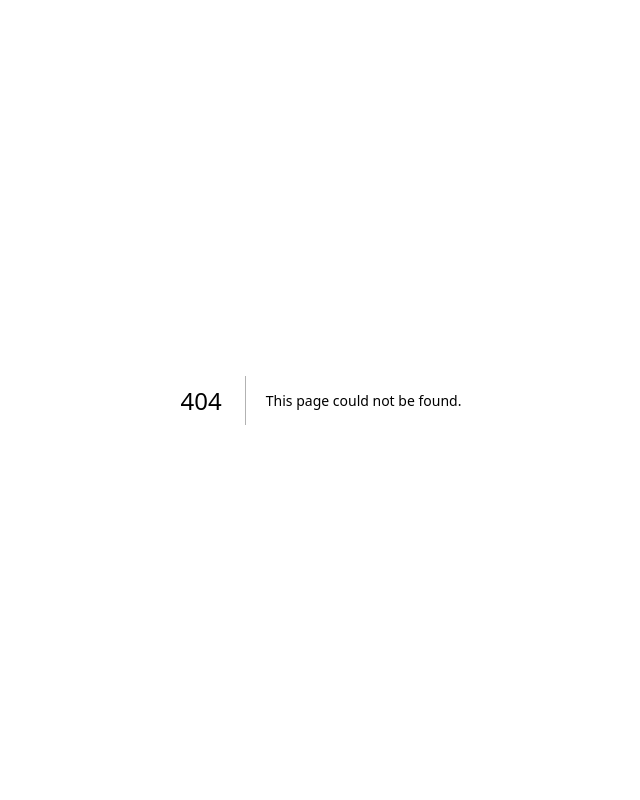
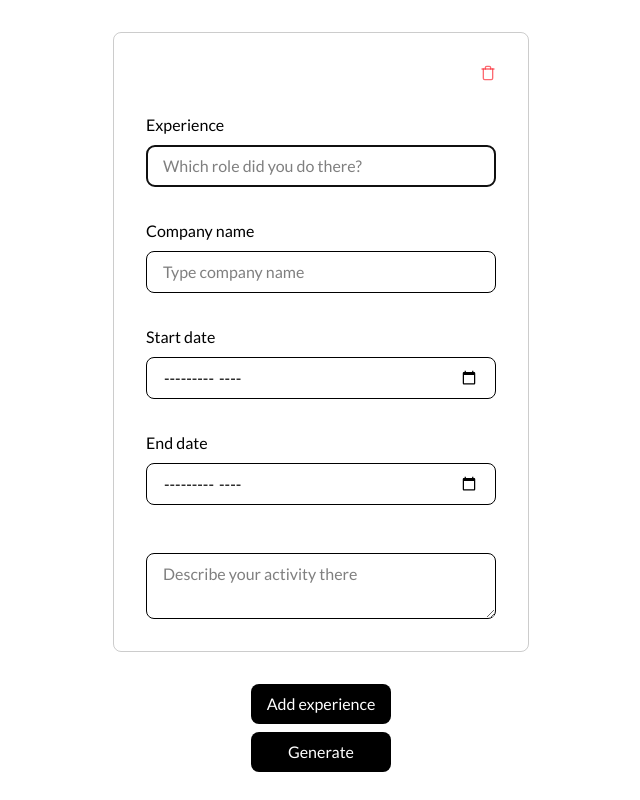
Before and after one commit to richardqcarvalho/prezentme, a Next.js app: page /experience in a window 1280 px wide. Before the commit this address had no page. Shown: the whole page, without its empty margins (319-959 px from the left). Built offline with nearby package versions, Linux system fonts and the light colour scheme.

Commit message:
feat: Adding experience section

```diff
--- a/app/about-me/actions.ts
+++ /dev/null
@@ -1,29 +0,0 @@
-import {
-  DEFAULT_INFORMATIONS,
-  getEducation,
-  getExperience,
-  getLanguage,
-  getProject,
-  getSetup,
-} from "@/data/information";
-import { HTML } from "@/data/template";
-
-export async function generateHTML(informations: typeof DEFAULT_INFORMATIONS) {
-  const birthDate = new Date(`${informations.birthDate}T00:00:00`);
-  const birthDateString = birthDate.toLocaleDateString();
-  const age = Math.floor((Date.now() - birthDate.getTime()) / 31540000000);
-  const filledHTML = HTML.replaceAll("{firstName}", informations.firstName)
-    .replaceAll("{lastName}", informations.lastName)
-    .replaceAll("{role}", informations.role)
-    .replaceAll("{birthDate}", `${birthDateString} (${age} years old)`)
-    .replaceAll("{number}", informations.number)
-    .replaceAll("{location}", informations.location)
-    .replaceAll("{email}", informations.email)
-    .replaceAll("{language}", getLanguage(informations.language))
-    .replaceAll("{experience}", getExperience(informations.experience))
-    .replaceAll("{education}", getEducation(informations.education))
-    .replaceAll("{project}", getProject(informations.project))
-    .replaceAll("{setup}", getSetup(informations.setup));
-
-  return new Blob([filledHTML]);
-}
--- /dev/null
+++ b/app/experience/page.tsx
@@ -0,0 +1,131 @@
+"use client";
+
+import Button from "@/components/button";
+import Input from "@/components/input";
+import TextArea from "@/components/text-area";
+import { DEFAULT_INFORMATIONS, generateHTML } from "@/data/information";
+import { cn } from "@/lib/utils";
+import { informationStore } from "@/store";
+import { Trash } from "lucide-react";
+import { useEffect, useRef, useState } from "react";
+import { useFieldArray, useForm } from "react-hook-form";
+import z from "zod";
+
+const formSchema = z.object({
+  experience: z.array(
+    z.object({
+      title: z.string().nonempty(),
+      company: z.string().nonempty(),
+      start: z.string().nonempty(),
+      end: z.string().nonempty(),
+      description: z.string().nonempty(),
+      technologies: z.array(z.string()).nonempty(),
+    }),
+  ),
+});
+
+export default function Experience() {
+  const hasRun = useRef(false);
+  const [technologies, setTechnologies] = useState<string[][]>([[]]);
+  const { setInformation, experience, ...rest } = informationStore();
+  const {
+    handleSubmit,
+    register,
+    control,
+    formState: { isValid },
+    setValue,
+    watch,
+    getValues,
+  } = useForm<z.infer<typeof formSchema>>();
+  const { fields, append, remove } = useFieldArray({
+    control,
+    name: "experience",
+  });
+
+  useEffect(() => {
+    if (!hasRun.current) {
+      append(experience);
+      hasRun.current = true;
+    }
+  }, []);
+
+  // useEffect(() => {
+  //   console.log(technologies);
+  // }, [technologies]);
+
+  async function onSubmit(informations: z.infer<typeof formSchema>) {
+    setInformation(informations);
+
+    const HTML = await generateHTML({ ...informations, ...rest });
+    const url = window.URL.createObjectURL(HTML);
+    const a = document.createElement("a");
+
+    a.href = url;
+    a.setAttribute("download", "index.html");
+    a.click();
+  }
+
+  return (
+    <form
+      onSubmit={handleSubmit(onSubmit)}
+      className="flex w-[26rem] flex-col items-center gap-8 py-8"
+    >
+      {fields.map((field, index) => (
+        <div
+          className="flex w-full flex-col gap-8 rounded-lg border border-black/20 p-8"
+          key={field.id}
+        >
+          <div className="flex w-full justify-end">
+            <Trash
+              className={cn(
+                "h-4 w-4 cursor-pointer text-red-500 hover:text-red-500/70",
+                {
+                  "pointer-events-none text-red-500/70": fields.length === 1,
+                },
+              )}
+              onClick={() => remove(index)}
+            />
+          </div>
+          <Input
+            placeholder="Which role did you do there?"
+            label="Experience"
+            {...register(`experience.${index}.title`)}
+          />
+          <Input
+            placeholder="Type company name"
+            label="Company name"
+            {...register(`experience.${index}.company`)}
+          />
+          <Input
+            placeholder="When did you start?"
+            label="Start date"
+            type="month"
+            {...register(`experience.${index}.start`)}
+          />
+          <Input
+            placeholder="When did it have end?"
+            label="End date"
+            type="month"
+            {...register(`experience.${index}.end`)}
+          />
+          <TextArea
+            className="mt-4"
+            placeholder="Describe your activity there"
+            {...register(`experience.${index}.description`)}
+          />
+        </div>
+      ))}
+      <div className="flex flex-col gap-2">
+        <Button
+          onClick={() => append(DEFAULT_INFORMATIONS.experience[0])}
+          type="button"
+        >
+          <span>Add experience</span>
+        </Button>
+        <Button type="submit" disabled={!isValid}>
+          <span>Generate</span>
+        </Button>
+      </div>
+    </form>
+  );
+}
--- a/app/language/page.tsx
+++ b/app/language/page.tsx
@@ -1,50 +1,62 @@
 "use client";
 
-import { generateHTML } from "@/app/about-me/actions";
 import Button from "@/components/button";
 import Input from "@/components/input";
+import { DEFAULT_INFORMATIONS } from "@/data/information";
 import { cn } from "@/lib/utils";
 import { informationStore } from "@/store";
 import { Trash } from "lucide-react";
-import { useEffect } from "react";
+import { useRouter } from "next/navigation";
+import { useEffect, useRef } from "react";
 import { useFieldArray, useForm } from "react-hook-form";
+import z from "zod";
+
+const formSchema = z.object({
+  language: z.array(
+    z.object({
+      name: z.string().nonempty(),
+      level: z.string().nonempty(),
+    }),
+  ),
+});
 
 export default function Language() {
-  const { setInformation, language, ...rest } = informationStore();
+  const router = useRouter();
+  const hasRun = useRef(false);
+  const { setInformation, language } = informationStore();
   const {
     handleSubmit,
     register,
     control,
     formState: { isValid },
-  } = useForm();
+  } = useForm<z.infer<typeof formSchema>>();
   const { fields, append, remove } = useFieldArray({
     control,
     name: "language",
   });
 
-  async function onSubmit(informations: any) {
+  useEffect(() => {
+    if (!hasRun.current) {
+      append(language);
+      hasRun.current = true;
+    }
+  }, []);
+
+  async function onSubmit(informations: z.infer<typeof formSchema>) {
     setInformation(informations);
-
-    const HTML = await generateHTML({ ...informations, ...rest });
-    const url = window.URL.createObjectURL(HTML);
-    const a = document.createElement("a");
-
-    a.href = url;
-    a.setAttribute("download", "index.html");
-    a.click();
+    router.push("/experience");
   }
-
-  useEffect(() => {
-    if (fields.length === 0) append({ name: "", level: "" });
-  }, []);
 
   return (
     <form
       onSubmit={handleSubmit(onSubmit)}
-      className="flex w-[26rem] flex-col items-center gap-4 p-8"
+      className="flex w-[26rem] flex-col items-center gap-8 p-8"
     >
       {fields.map((field, index) => (
-        <div className="flex w-full flex-col gap-4" key={field.id}>
+        <div
+          className="flex w-full flex-col gap-8 rounded-lg border border-black/20 p-8"
+          key={field.id}
+        >
           <div className="flex w-full justify-end">
             <Trash
               className={cn(
@@ -68,12 +80,17 @@ export default function Language() {
           />
         </div>
       ))}
-      <Button onClick={() => append({ name: "", level: "" })} className="mt-4">
-        <span>Add language</span>
-      </Button>
-      <Button type="submit" disabled={!isValid} className="mt-4">
-        <span>Generate</span>
-      </Button>
+      <div className="flex flex-col gap-2">
+        <Button
+          onClick={() => append(DEFAULT_INFORMATIONS.language[0])}
+          type="button"
+        >
+          <span>Add language</span>
+        </Button>
+        <Button type="submit" disabled={!isValid}>
+          <span>Next</span>
+        </Button>
+      </div>
     </form>
   );
 }
--- /dev/null
+++ b/components/text-area.tsx
@@ -0,0 +1,16 @@
+import { cn } from "@/lib/utils";
+import { TextareaHTMLAttributes } from "react";
+
+export default function TextArea(
+  props: TextareaHTMLAttributes<HTMLTextAreaElement>,
+) {
+  return (
+    <textarea
+      {...props}
+      className={cn([
+        "w-full rounded-lg border px-4 py-2 disabled:pointer-events-none disabled:cursor-not-allowed disabled:opacity-50",
+        props.className,
+      ])}
+    />
+  );
+}
--- a/data/information.ts
+++ b/data/information.ts
@@ -1,3 +1,4 @@
+import { HTML } from "@/data/template";
 import {
   EducationT,
   ExperienceT,
@@ -15,15 +16,69 @@ export const DEFAULT_INFORMATIONS: InformationsT = {
   number: "",
   location: "",
   email: "",
-  language: [],
-  experience: [],
-  education: [],
-  project: [],
-  setup: [],
+  language: [
+    {
+      name: "",
+      level: "",
+    },
+  ],
+  experience: [
+    {
+      title: "",
+      company: "",
+      start: "",
+      end: "",
+      description: "",
+      technologies: [],
+    },
+  ],
+  education: [
+    {
+      title: "",
+      university: "",
+      start: "",
+      end: "",
+    },
+  ],
+  project: [
+    {
+      title: "",
+      url: "",
+      description: "",
+      technologies: [],
+    },
+  ],
+  setup: [
+    {
+      name: "",
+      specs: "",
+    },
+  ],
 };
 
+export async function generateHTML(informations: InformationsT) {
+  const birthDate = new Date(`${informations.birthDate}T00:00:00`);
+  const birthDateString = birthDate.toLocaleDateString();
+  const age = Math.floor((Date.now() - birthDate.getTime()) / 31540000000);
+  const filledHTML = HTML.replaceAll("{firstName}", informations.firstName)
+    .replaceAll("{lastName}", informations.lastName)
+    .replaceAll("{role}", informations.role)
+    .replaceAll("{birthDate}", `${birthDateString} (${age} years old)`)
+    .replaceAll("{number}", informations.number)
+    .replaceAll("{location}", informations.location)
+    .replaceAll("{email}", informations.email)
+    .replaceAll("{language}", getLanguage(informations.language))
+    .replaceAll("{experience}", getExperience(informations.experience))
+    .replaceAll("{education}", getEducation(informations.education))
+    .replaceAll("{project}", getProject(informations.project))
+    .replaceAll("{setup}", getSetup(informations.setup));
+
+  return new Blob([filledHTML]);
+}
+
 export function getLanguage(languages: LanguageT[]) {
-  return `<div class="subsection">
+  return `
+    <div class="subsection">
       <span class="subsection-title">Language</span>
       <div class="infos">
         ${languages.reduce((HTML, currentLanguage) => {
@@ -35,11 +90,58 @@ export function getLanguage(languages: LanguageT[]) {
           `);
         }, "")}
       </div>
-      </div>`;
+    </div>
+  `;
 }
 
 export function getExperience(experiences: ExperienceT[]) {
-  return "";
+  let totalExperience = 0;
+  let HTML = "";
+
+  for (const experience of experiences) {
+    const startDate = new Date(`${experience.start}-01T00:00:00`);
+    const endDate = new Date(`${experience.end}-01T00:00:00`);
+    const [startYear, startMonth] = experience.start.split("-");
+    const [endYear, endMonth] = experience.end.split("-");
+    const difference = endDate.getTime() - startDate.getTime();
+    totalExperience += difference;
+    const years = Math.floor(difference / 31536000000);
+    const months = Math.floor((difference % 31536000000) / 2628002880);
+    const tuple = [];
+    if (years > 0) tuple.push(`${years}y`);
+    if (months > 0) tuple.push(`${months}m`);
+
+    HTML += `
+      <div class="info">
+        <span class="info-title">${experience.title}</span>
+        <span class="info-subtitle">${experience.company}</span>
+        <span class="info-subtitle">${startMonth}/${startYear} to ${endMonth}/${endYear} (${tuple.join(", ")})</span>
+        <span class="info-description">${experience.description}</span>
+        <div class="technologies">
+          ${experience.technologies.reduce(
+            (HTML, technology) =>
+              HTML.concat(`<span class="technology">${technology}</span>`),
+            "",
+          )}
+        </div>
+      </div>
+    `;
+  }
+
+  const years = Math.floor(totalExperience / 31536000000);
+  const months = Math.floor((totalExperience % 31536000000) / 2628002880);
+  const tuple = [];
+  if (years > 0) tuple.push(`${years}y`);
+  if (months > 0) tuple.push(`${months}m`);
+
+  return `
+    <div class="subsection">
+      <span class="subsection-title">Experience (${tuple.join(", ")})</span>
+      <div class="infos">
+        ${HTML}
+      </div>
+    </div>
+  `;
 }
 
 export function getEducation(educations: EducationT[]) {
--- a/data/template.ts
+++ b/data/template.ts
@@ -15,7 +15,7 @@ const CSS = `
     display: flex;
     flex-direction: column;
     padding: 2rem;
-    gap: 1.5rem;
+    gap: 2rem;
     width: 100%;
     height: 100%;
     overflow: auto;
@@ -70,16 +70,39 @@ const CSS = `
   .infos {
     display: flex;
     flex-direction: column;
-    gap: 1rem;
+    gap: 1.5rem;
   }
 
   .info {
     display: flex;
     flex-direction: column;
+    gap: 0.25rem;
+    border: 0.1rem rgba(0, 0, 0, 0.2) solid;
+    padding: 1rem;
+    border-radius: 1rem;
   }
 
   .info-title {
     font-size: 16pt;
+  }
+
+  .info-subtitle {
+    font-weight: 300;
+    font-size: 11pt;
+  }
+
+  .technologies {
+    display: flex;
+    gap: 0.25rem;
+    margin-top: 0.5rem;
+  }
+
+  .technology {
+    background-color: black;
+    color: white;
+    padding: 0.25rem 0.5rem;
+    border-radius: 100px;
+    font-size: 9pt;
   }
 
   .footer {
@@ -185,6 +208,12 @@ export const HTML = `
         >
           PrezentMe
         </a>
+        © <a
+          href="https://github.com/richardqcarvalho/prezentme"
+          target="_blank"
+        >
+          Richard Carvalho
+        </a>
       </span>
     </main>
   </body>
```
Lines whose indentation alone changed are shown as unchanged.
